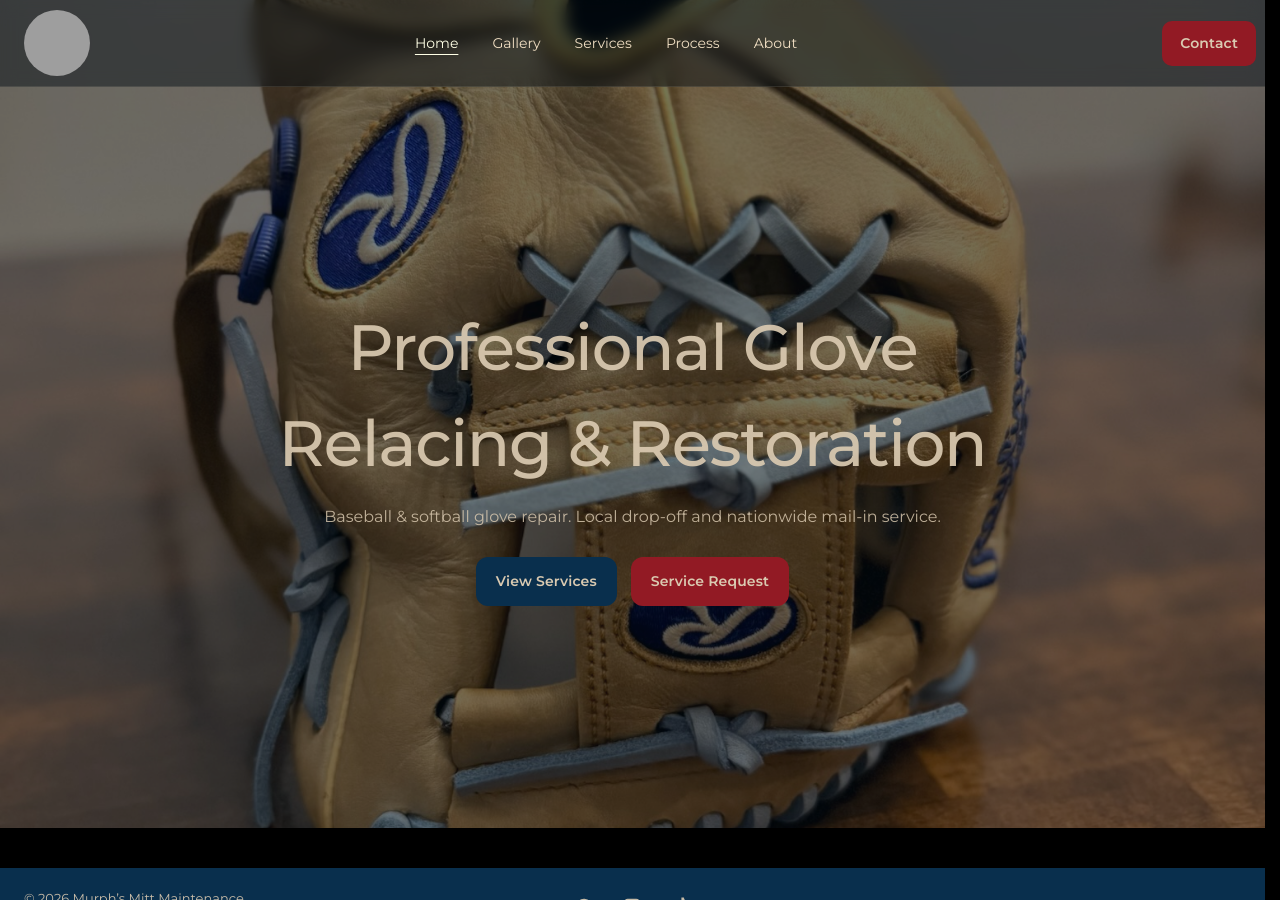
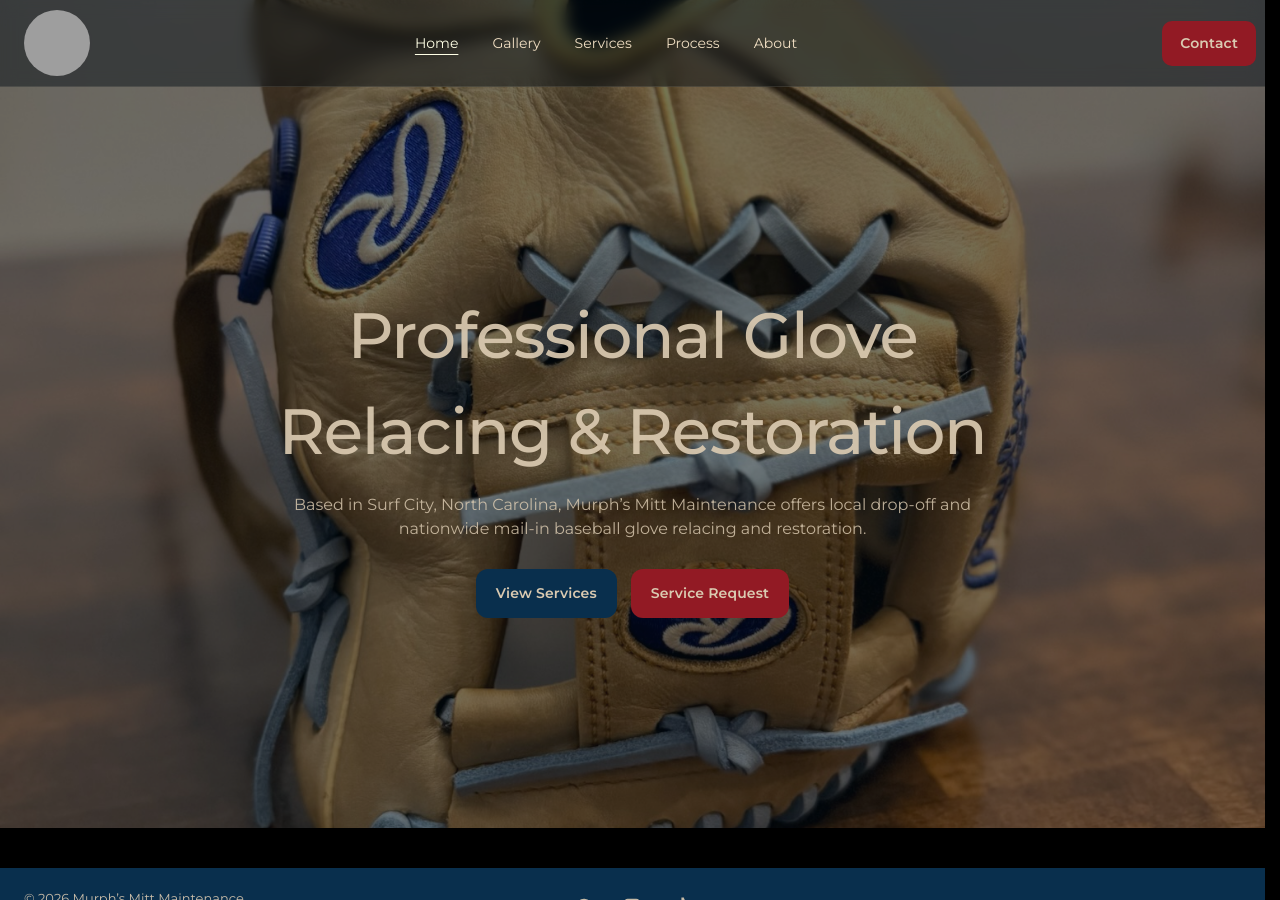
Before and after one commit to kbrettmurphy-ctrl/murphsmitts, a Jekyll site: the page built from index.html, in a window 1280 px wide and 900 px high. Built offline with Jekyll 4.4.1, drawn with Linux system fonts in a browser that asks for light colours; grey boxes are pictures that could not be loaded.

Commit message:
Update index.html

```diff
--- a/index.html
+++ b/index.html
@@ -10,7 +10,7 @@ body_class: home
 <section class="hero" aria-label="Hero">
   <div class="hero-content container">
     <h1>Professional Glove<br>Relacing &amp; Restoration</h1>
-    <p>Baseball &amp; softball glove repair. Local drop-off and nationwide mail-in service.</p>
+    <p>Based in Surf City, North Carolina, Murph’s Mitt Maintenance offers local drop-off and nationwide mail-in baseball glove relacing and restoration.</p>
 
     <div class="cta">
       <a class="btn btn-secondary" href="{{ '/services/' | relative_url }}">View Services</a>
```
